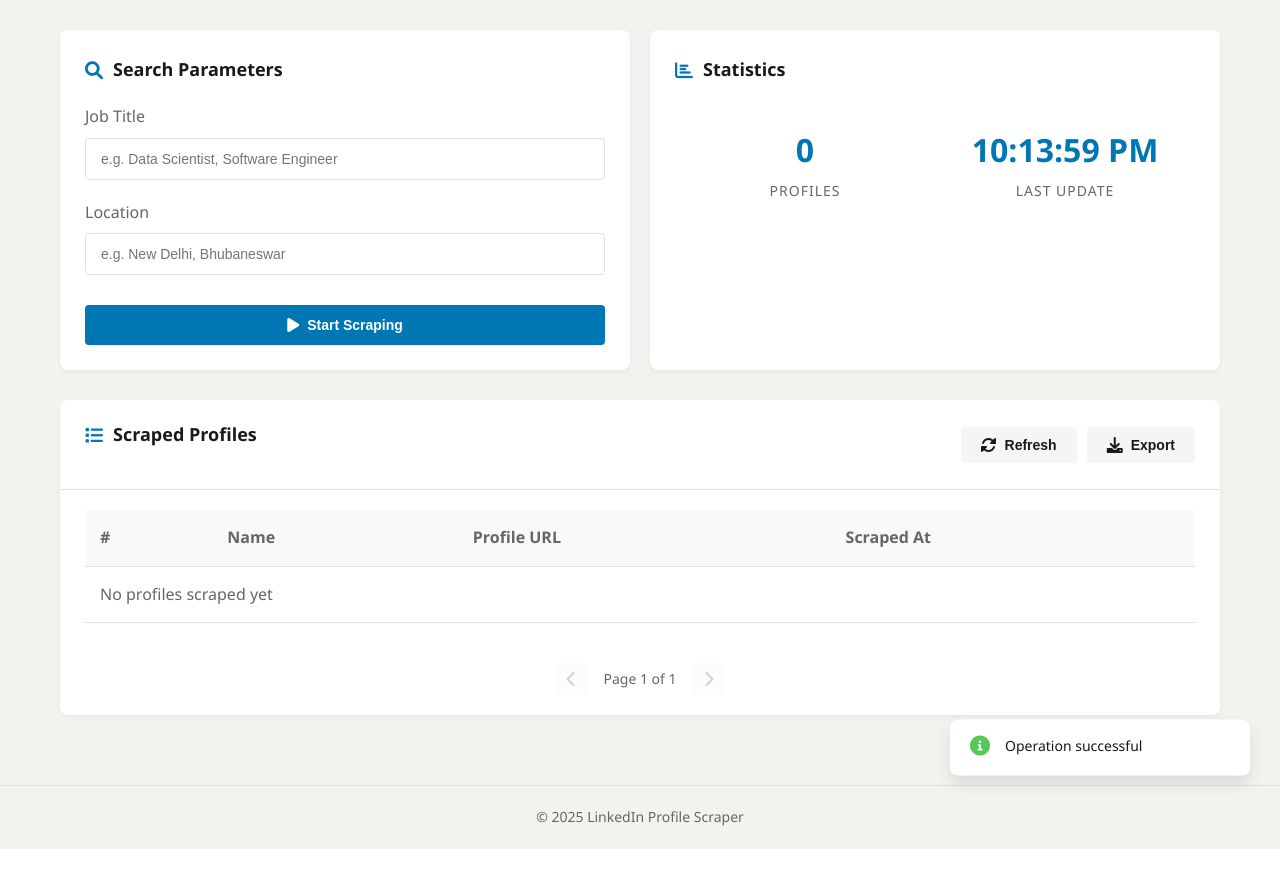
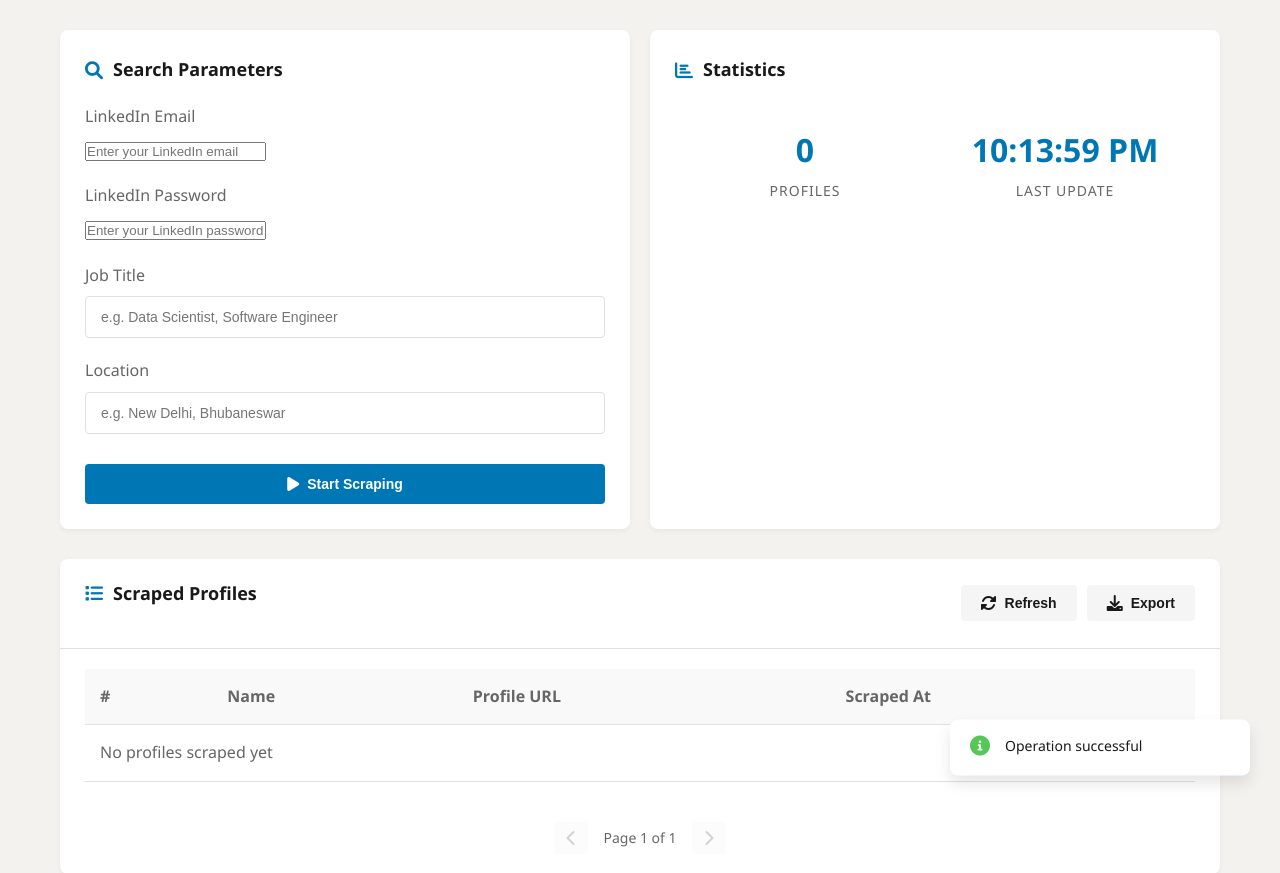
Before and after one commit to samarthya04/LinkedIn-Profile-Scraper, a Flask app: page / in a window 1280 px wide. Shown: the part 79-952 px from the top of the page. Before the commit the page ends 928 px from the top, so only its background shows below. Run offline with Flask 3, Linux system fonts and the light colour scheme; data that the repository does not hold is empty.

Commit message:
Update index.html

```diff
--- a/templates/index.html
+++ b/templates/index.html
@@ -24,6 +24,14 @@
             <div class="card search-card">
                 <h2><i class="fas fa-search"></i> Search Parameters</h2>
                 <form id="scrapeForm">
+                    <div class="form-group">
+                        <label for="email">LinkedIn Email</label>
+                        <input type="email" id="email" placeholder="Enter your LinkedIn email" required>
+                    </div>
+                    <div class="form-group">
+                        <label for="password">LinkedIn Password</label>
+                        <input type="password" id="password" placeholder="Enter your LinkedIn password" required>
+                    </div>
                     <div class="form-group">
                         <label for="keyword">Job Title</label>
                         <input type="text" id="keyword" placeholder="e.g. Data Scientist, Software Engineer">
@@ -105,7 +113,7 @@
     </div>
 
     <footer>
-        <p>&copy; 2025 LinkedIn Profile Scraper</p>
+        <p>© 2025 LinkedIn Profile Scraper</p>
     </footer>
 
     <script>
@@ -143,8 +151,15 @@
                     return;
                 }
 
+                const email = document.getElementById('email').value.trim();
+                const password = document.getElementById('password').value.trim();
                 const keyword = document.getElementById('keyword').value.trim() || 'Data Scientist';
                 const location = document.getElementById('location').value.trim() || 'New Delhi';
+
+                if (!email || !password) {
+                    showToast("Please enter both email and password", "error");
+                    return;
+                }
 
                 setStatus('Scraping...', 'active');
                 startScrapeBtn.disabled = true;
@@ -155,7 +170,7 @@
                     headers: {
                         'Content-Type': 'application/json',
                     },
-                    body: JSON.stringify({ keyword, location })
+                    body: JSON.stringify({ email, password, keyword, location })
                 })
                 .then(response => {
                     if (!response.ok) {
@@ -170,12 +185,9 @@
                     } else {
                         showToast(`Scraping started for ${keyword} in ${location}`);
                         setStatus('Scraping', 'active');
-                        // Start polling for new profiles
                         const pollInterval = setInterval(() => {
                             loadProfiles();
                         }, 10000);
-
-                        // After 2 minutes, clear the interval and enable the button
                         setTimeout(() => {
                             clearInterval(pollInterval);
                             startScrapeBtn.disabled = false;
@@ -266,21 +278,16 @@
                 for (let i = start; i < end; i++) {
                     const profile = profiles[i];
                     const index = i + 1;
-
-                    // Handle potential date format issues
                     let datetime;
                     try {
                         datetime = new Date(profile.scraped_at).toLocaleString();
                     } catch (e) {
                         datetime = profile.scraped_at || 'Unknown';
                     }
-
-                    // Safely extract profile URL components
                     const profileUrl = profile.url || '#';
                     const profileId = profileUrl.includes('/in/') ?
                                       profileUrl.split('/in/')[1] :
                                       profileUrl;
-
                     html += `
                         <tr>
                             <td>${index}</td>
@@ -308,18 +315,13 @@
             function showToast(message, type = 'success') {
                 const toastMessage = document.querySelector('.toast-message');
                 toastMessage.textContent = message;
-
                 toast.className = 'toast';
                 if (type !== 'success') {
                     toast.classList.add(type);
                 }
-
-                // Show the toast
                 setTimeout(() => {
                     toast.classList.remove('hidden');
                 }, 100);
-
-                // Hide the toast after 3 seconds
                 setTimeout(() => {
                     toast.classList.add('hidden');
                 }, 3000);
```
